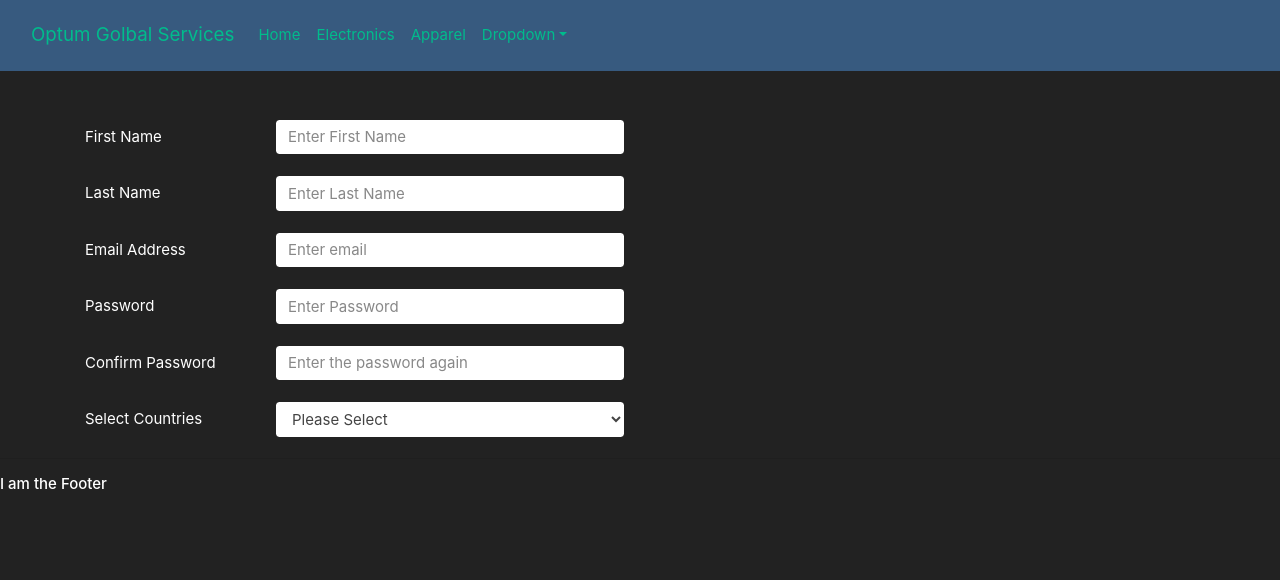
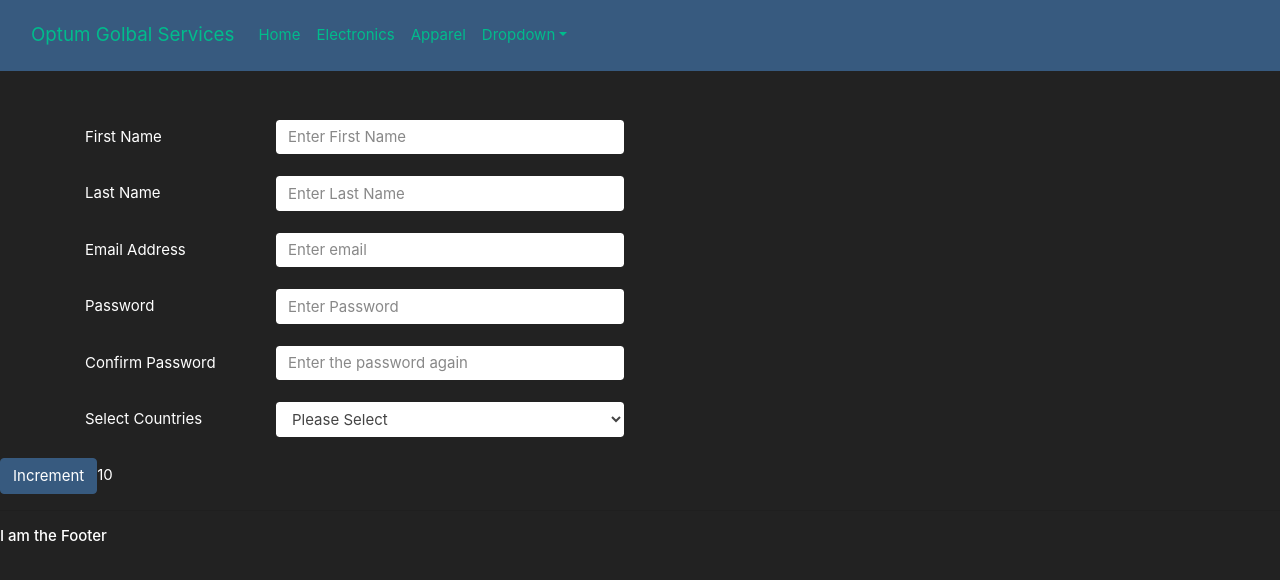
Before and after one commit to kiran-blockchain/react-optum-batch3, a React (Create React App) app in the folder flipkart/: page / in a window 1280 px wide. Shown: the top 580 px of the page. Built offline with nearby package versions, Linux system fonts and the light colour scheme.

Commit message:
added code

```diff
--- a/flipkart/src/App.jsx
+++ b/flipkart/src/App.jsx
@@ -1,3 +1,4 @@
+import { Counter } from "./components/Counter";
 import {  Footer } from "./components/Footer"
 import { Header } from "./components/Header"
 import { Register } from "./pages/Register";
@@ -15,6 +16,7 @@ export const App = () => {
             <Header headerConfig = {headerDetails}/>
 
             <Register/>
+            <Counter/>
 
             <Footer/>
         </div>
--- /dev/null
+++ b/flipkart/src/components/Counter/index.js
@@ -0,0 +1,13 @@
+import { useState } from "react"
+
+export const Counter =()=>{
+    const [count,setCount] = useState(10);
+    const handleClick =(e)=>{
+        setCount(count+1);
+    }
+    return(
+        <div>
+            <button className="btn btn-primary" onClick={handleClick}>Increment</button>{count}
+        </div>
+    )
+}
```
